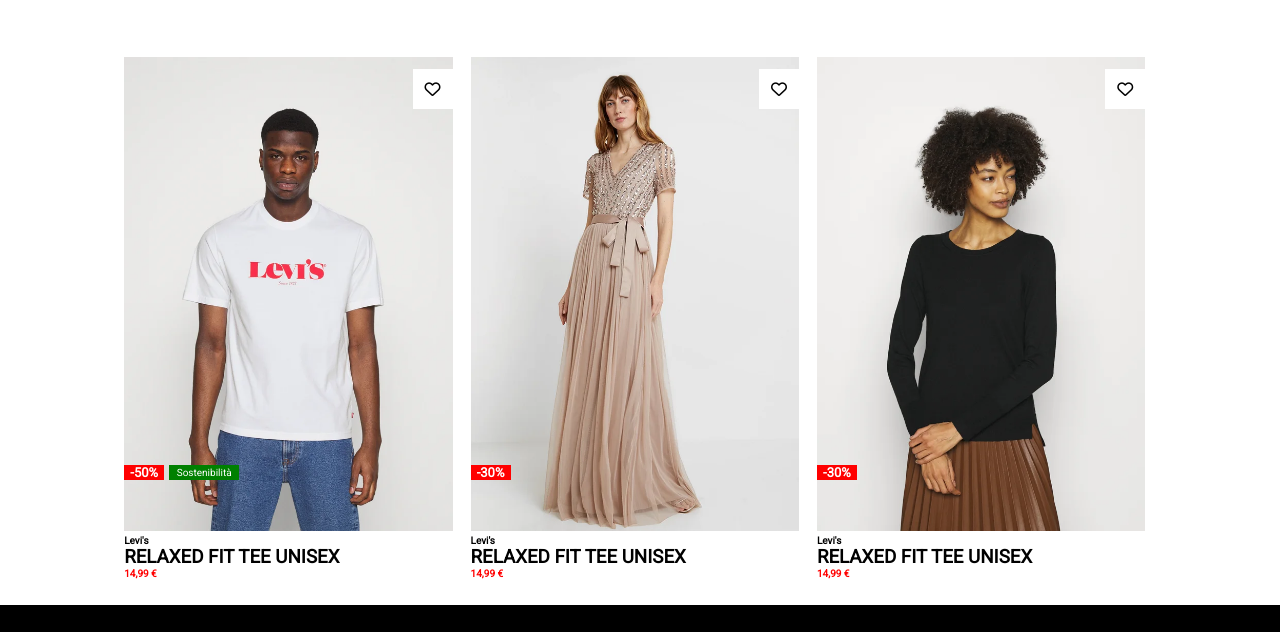
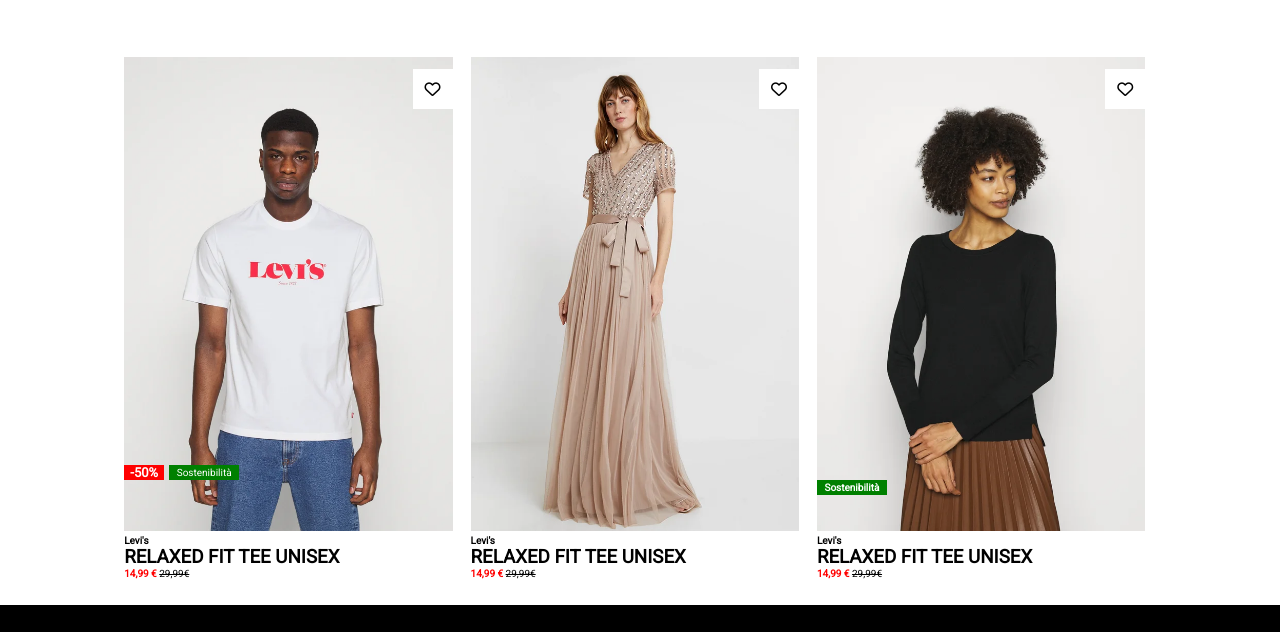
Before and after one commit to jacopobiagi/html-css-boolando, a plain HTML site: page index.html in a window 1280 px wide. Shown: the part 610-1242 px from the top of the page. Drawn offline with Linux system fonts and the light colour scheme.

Commit message:
Correzione prezzi

```diff
--- a/index.html
+++ b/index.html
@@ -93,9 +93,6 @@
 
             <div class="hoverable-image">
                 <i class="fa-regular fa-heart icon"></i>
-                <div class="sconto">
-                    <span>-30%</span>
-                </div>
                 <img src="images/img/5.webp" class="notNone" alt="load">
                 <img src="images/img/5b.webp" class="none" alt="load">
                 <h3 class="description brand">Levi's</h3>
@@ -105,7 +102,7 @@
             <div class="hoverable-image">
                 <i class="fa-regular fa-heart icon"></i>
                 <div class="sconto">
-                    <span>-30%</span>
+                    <span class="sostenibile" id="sostenibile">Sostenibilità</span>
                 </div>
                 <img src="images/img/6.webp" class="notNone" alt="load">
                 <img src="images/img/6b.webp" class="none" alt="load">
--- a/style.css
+++ b/style.css
@@ -120,6 +120,11 @@ main{
     margin: 9px 9px 9px 54px;
 }
 
+#sostenibile{
+    bottom: unset;
+    margin: unset;
+}
+
 .description{
     margin-left: 9px;
 }
@@ -135,7 +140,7 @@ main{
 
 .oldPrice{
     text-decoration: line-through;
-
+    color: black;
 }
 
 .none{
```
